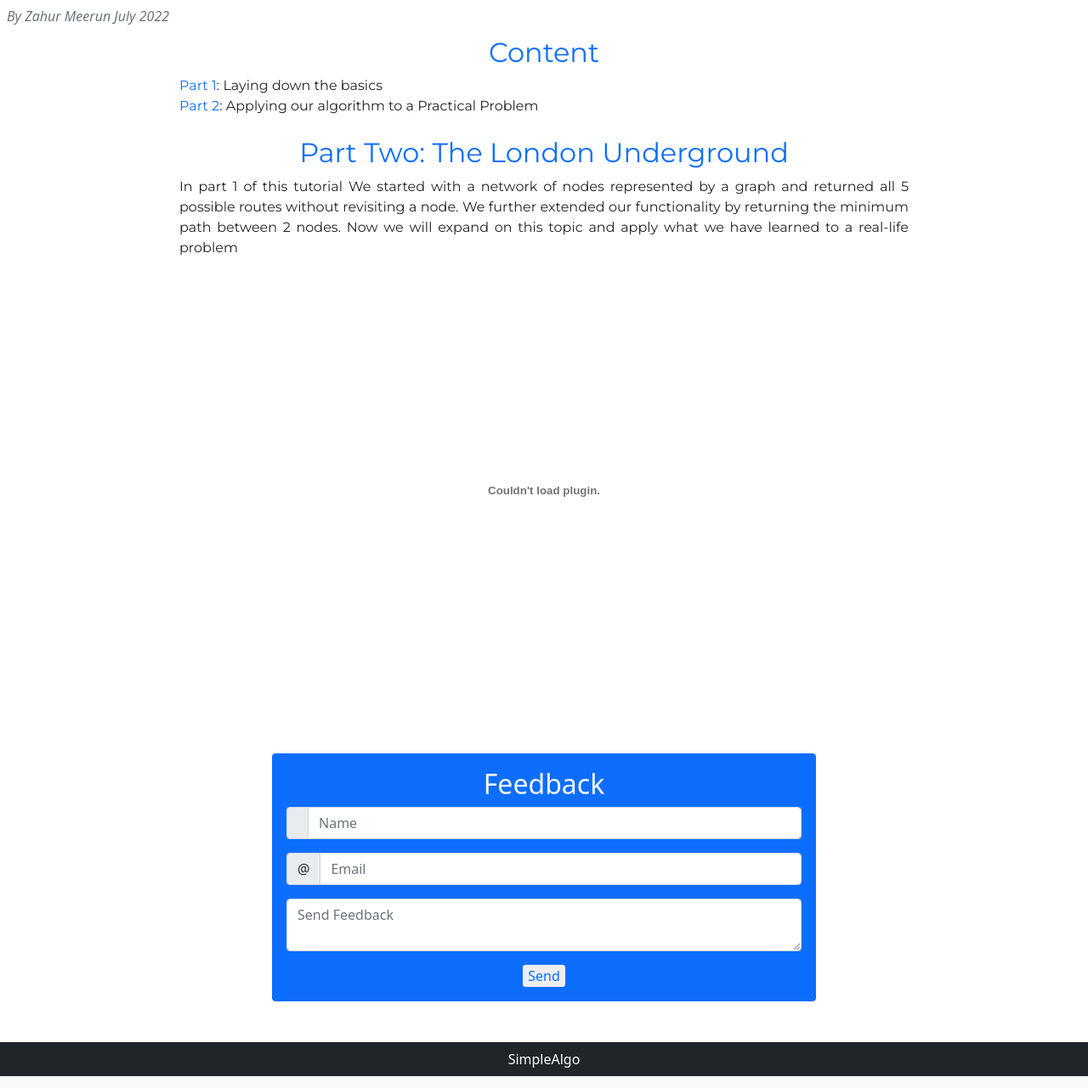
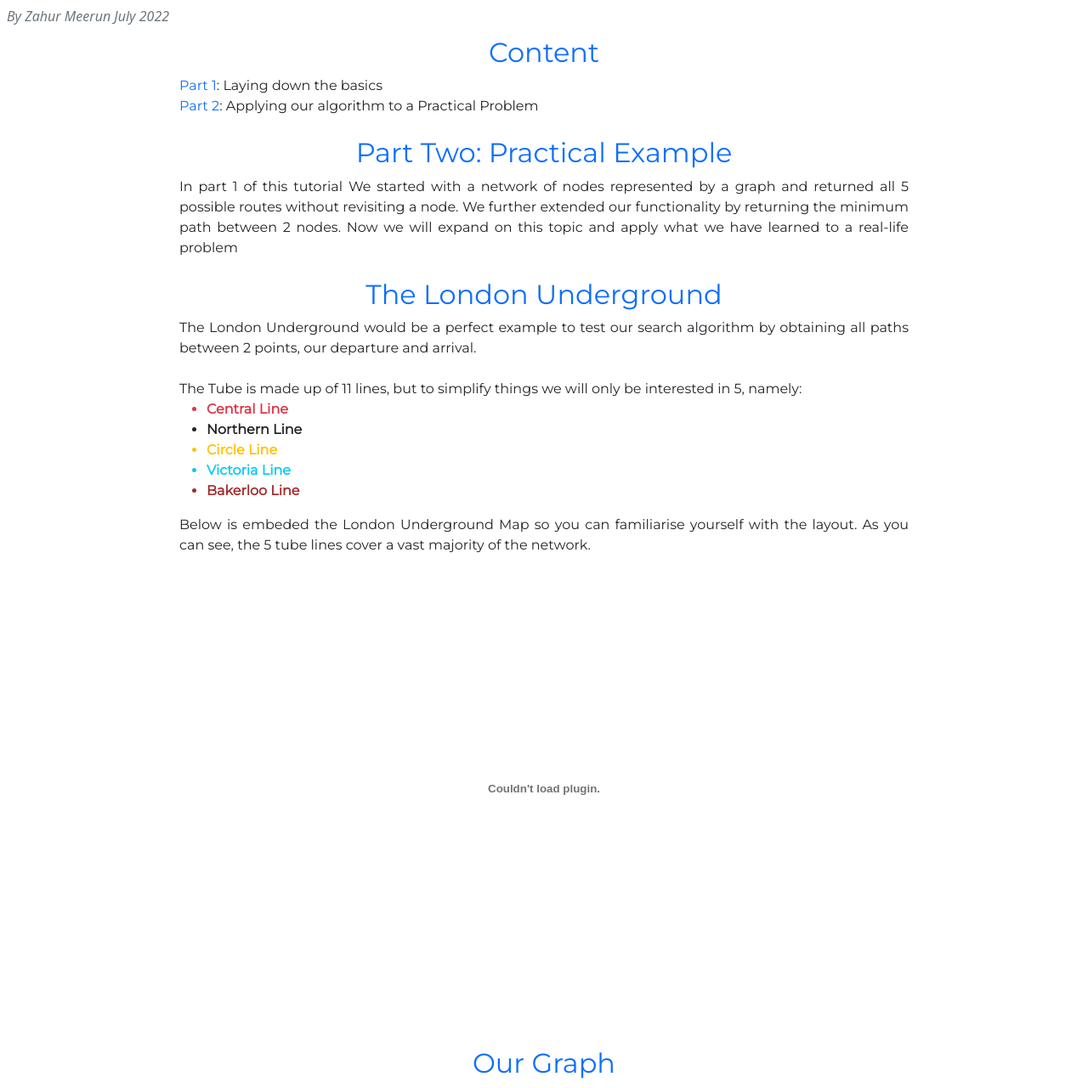
Before and after one commit to zahur76/algo-blog, a Django app: page /part_two in a window 1280 px wide. Shown: the part 501-1782 px from the top of the page at 85% size. Run offline with Django 4.2, Linux system fonts and the light colour scheme; some libraries are stand-ins or nearby versions; some web fonts are replaced.

Commit message:
add: to underground description

```diff
--- a/home/sitemaps.py
+++ b/home/sitemaps.py
@@ -2,6 +2,6 @@ from django.contrib.sitemaps import Sitemap
 from django.shortcuts import reverse
 class StaticViewSitemap(Sitemap):
     def items(self):
-        return ['home', 'maze']
+        return ['home', 'maze', 'part_two']
     def location(self, item):
         return reverse(item)
--- a/home/templates/home/index.html
+++ b/home/templates/home/index.html
@@ -25,7 +25,7 @@
 
             There are many articles covering this topic that tend to be more for the more experienced programmer and can be hard to grasp for people who are relatively new to programming.</br></br>
 
-            We will break down the coding process into small parts which can easily be digested so we can understand the core concepts involved. For coding we will use python.
+            We will break down the coding process into small parts which can easily be digested so as to understand the core concepts involved. For coding we will use python.
         </div>
         <div class="col-12 h2 text-primary text-center mt-5">How Data is stored</div>
         <div class="article ps-5 pe-5 w-75 mx-auto">
--- a/home/templates/home/part_two.html
+++ b/home/templates/home/part_two.html
@@ -20,13 +20,59 @@
         <div class="article ps-5 pe-5 w-75 mx-auto"><a class="text-decoration-none" href="{% url 'home' %}">Part 1</a>: Laying down the basics</br>
             <a class="text-decoration-none"  href="{% url 'part_two' %}">Part 2</a>:  Applying our algorithm to a Practical Problem</br>
         </div></br>
-        <div class="col-12 h2 text-primary text-center"> Part Two: The London Underground</div>
+        <div class="col-12 h2 text-primary text-center"> Part Two: Practical Example</div>
         <div class="article ps-5 pe-5 w-75 mx-auto">In part 1 of this tutorial We started with a network of nodes represented by a graph and returned all 5 possible routes without revisiting a node. We further extended our
             functionality by returning the minimum path between 2 nodes.
             Now we will expand on this topic and apply what we have learned to a real-life problem</br></br>
+        </div>
+        <div class="col-12 h2 text-primary text-center">The London Underground <i class="fas fa-subway"></i></div>
+        <div class="article ps-5 pe-5 w-75 mx-auto">The London Underground would be a perfect example to test our search algorithm by obtaining all paths between 2 points,
+            our departure and arrival.</br></br>
+            The Tube is made up of 11 lines, but to simplify things we will only be interested in 5, namely:
+            <ul>
+                <li class="text-danger fw-bold">Central Line</li>
+                <li class="text-dark fw-bold">Northern Line</li>
+                <li class="text-warning fw-bold">Circle Line</li>
+                <li class="text-info fw-bold">Victoria Line</li>
+                <li class="text-brown fw-bold">Bakerloo Line</li>
+            </ul>
+            Below is embeded the London Underground Map so you can familiarise yourself with the layout. As you can see, the 5 tube lines cover a vast majority
+            of the network.
+        </br></br>
             <div class="text-center mb-5"><embed src="https://content.tfl.gov.uk/standard-tube-map.pdf" width="90%" height="500px" type="application/pdf"></div>
         </div>
+        <div class="col-12 h2 text-primary text-center"> Our Graph</div>
+        <div class="article ps-5 pe-5 w-75 mx-auto mb-5">
+            Since we can consider each station as a node with edges connecting to other stations, we basically have a node network similar to what we used in part 1.</br></br>
+            <div class="text-center tree"><img src="{{ MEDIA_URL }}tube.png" alt="data tree structure" /></div>
+            The only difference being that each node (station) is linked to 1 or more Underground lines. To cater for this requirement we can adjust our graph so as each node will contain a key-value pair
+            consisting of a station (key) and another dictionary (value) made up tube line names and connections.
+            <div class="d-flex justify-content-center mt-3 mb-3">
+                <div class="ps-2 code-text text-dark fw-bold">
+                    graph = {"Station name": {"Tube name": [list of tubes arriving at this station],</br>&emsp;&emsp;&emsp;&emsp;&emsp;"Connections": [list of all connecting stations]}}
+                </div>
+            </div>
+            I have put togther the required graph using our 5 lines and since it is quite bulky I have linked it<span class="btn text-primary" data-bs-toggle="modal" data-bs-target="#exampleModal">here.</span>
+        </div>
     </section>
+    <!-- graph modal -->
+    <div class="modal fade" id="exampleModal" tabindex="-1" aria-labelledby="exampleModalLabel" aria-hidden="true">
+        <div class="modal-dialog">
+          <div class="modal-content">
+            <div class="modal-header">
+              <h5 class="modal-title" id="exampleModalLabel">Modal title</h5>
+              <button type="button" class="btn-close" data-bs-dismiss="modal" aria-label="Close"></button>
+            </div>
+            <div class="modal-body">
+              ...
+            </div>
+            <div class="modal-footer">
+              <button type="button" class="btn btn-secondary" data-bs-dismiss="modal">Close</button>
+              <button type="button" class="btn btn-primary">Save changes</button>
+            </div>
+          </div>
+        </div>
+    </div>
 {% endblock %}
 
 {% block extra_js %}
--- a/static/css/base.css
+++ b/static/css/base.css
@@ -45,6 +45,10 @@ body, html {
     font-family: 'Source Code Pro', monospace;
 }
 
+.text-brown {
+    color: brown;
+}
+
 /* media screen repoonsive design */
 
 @media screen and (max-width: 992px){
```
